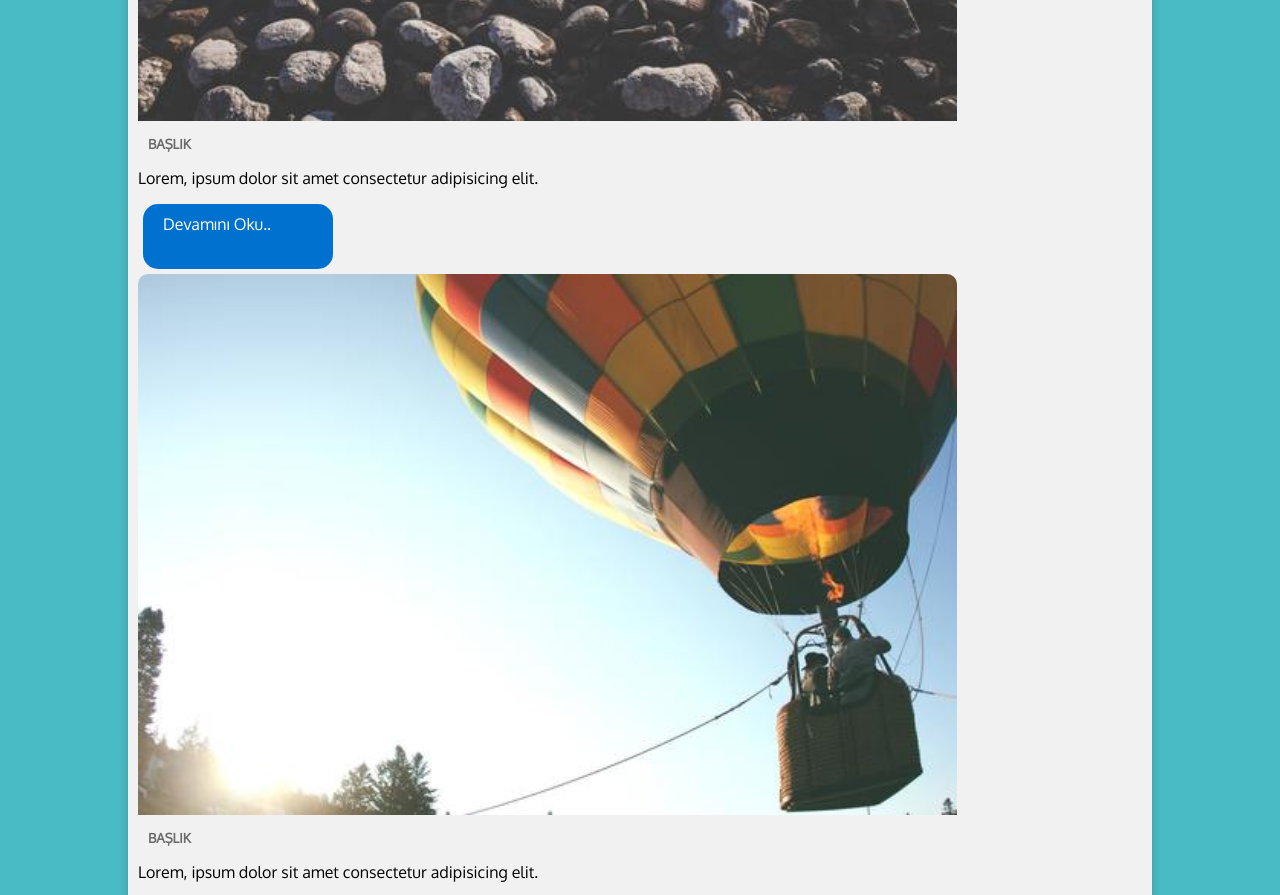
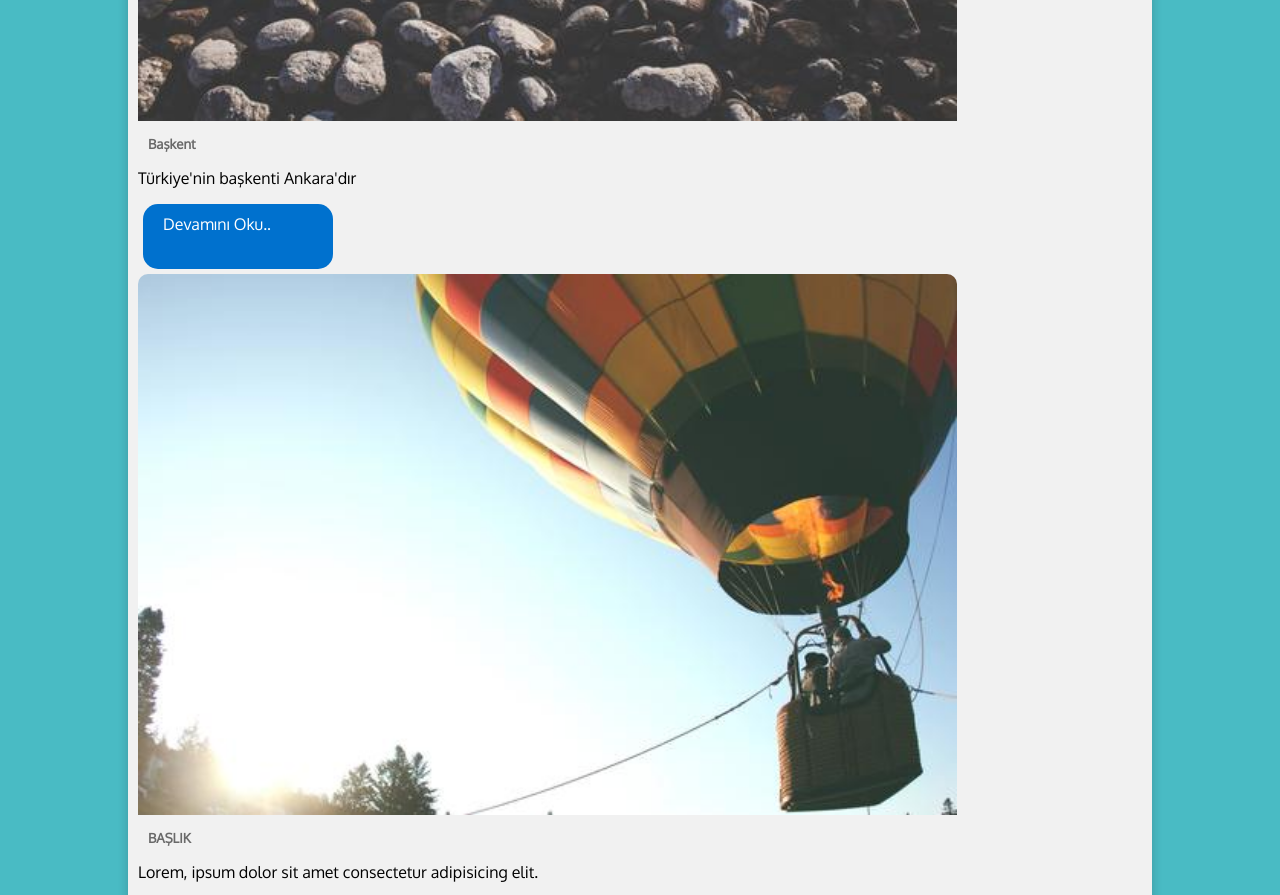
Before and after one commit to hunkarbozkurt/blogwebsite, a plain HTML site: page index.html in a window 1280 px wide. Shown: the part 1120-2015 px from the top of the page. Drawn offline with Linux system fonts and the light colour scheme.

Commit message:
Add files via upload

```diff
--- a/index.html
+++ b/index.html
@@ -48,8 +48,8 @@
                     <img src="img/2.jpg" alt=""
 
                     class="rsm">
-                    <h5>BAŞLIK</h5>
-                    <p>Lorem, ipsum dolor sit amet consectetur adipisicing elit. </p>
+                    <h5>Başkent</h5>
+                    <p>Türkiye'nin başkenti Ankara'dır </p>
                         <a href="#" class="btnDevam">Devamını Oku..</a>
                 </div>
 
```
